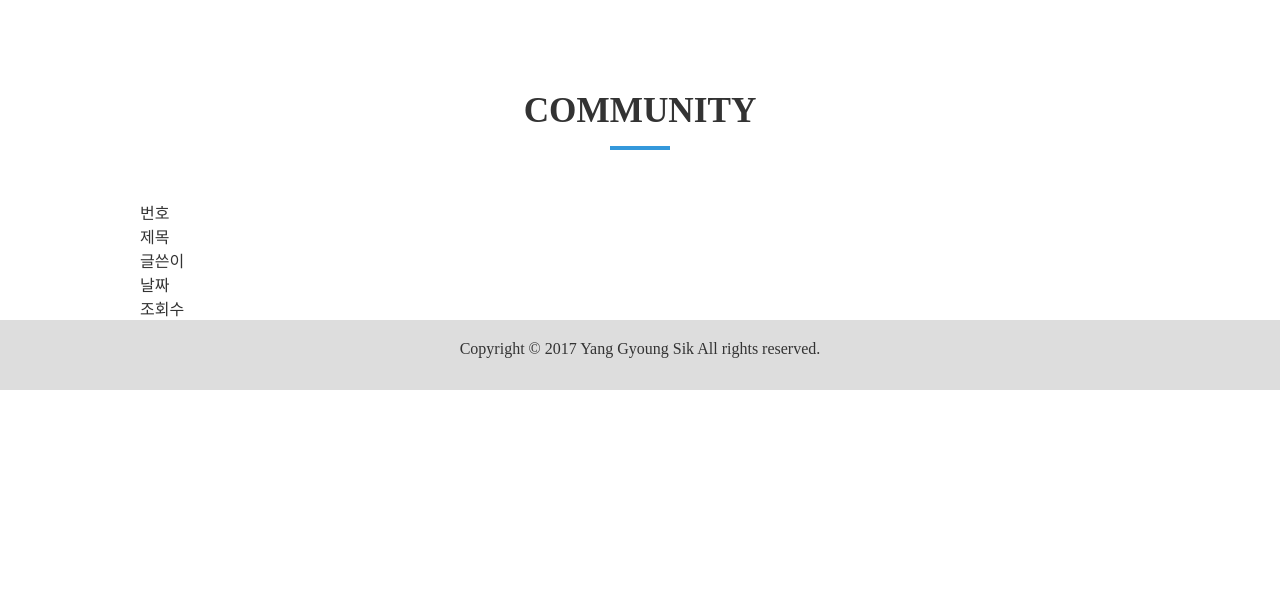
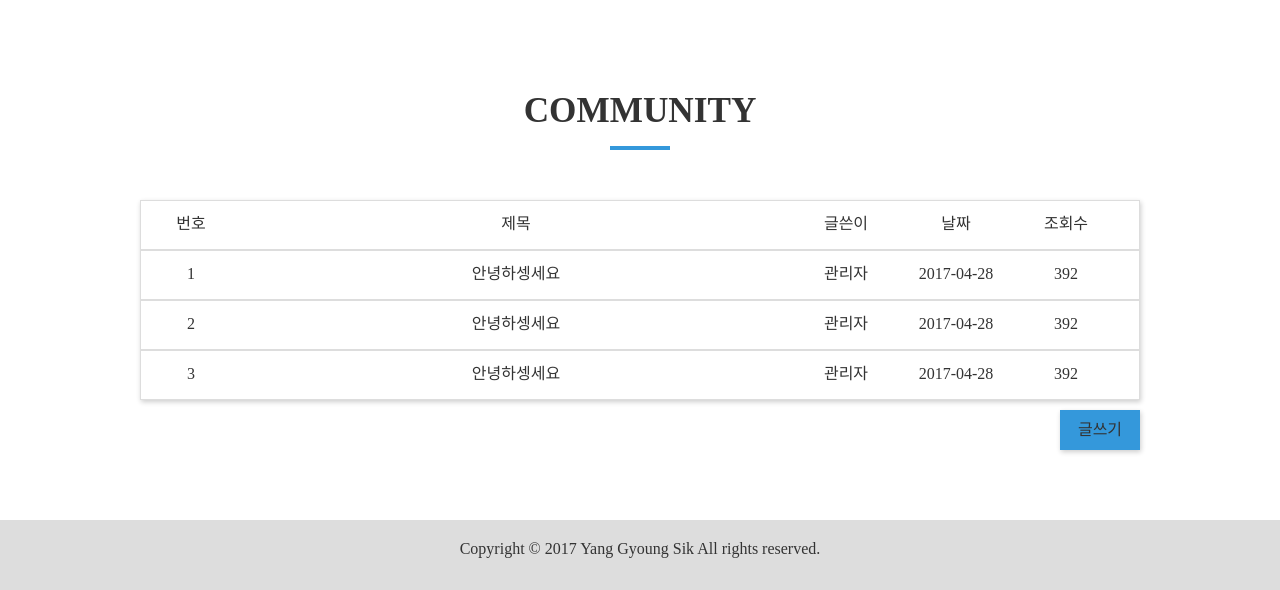
Before and after one commit to 990907yang/htdocs_portfolio, a PHP site: page / in a window 1280 px wide. Shown: the part 344-934 px from the top of the page. Before the commit the page ends 734 px from the top, so only its background shows below. Run offline with PHP 8.4, Linux system fonts and the light colour scheme.

Commit message:
게시판 더 수정

```diff
--- a/index.php
+++ b/index.php
@@ -135,14 +135,30 @@
 					</div>
 					<div class="tb_body">
 						<ul class="list">
-							<li class="number"></li>
-							<li class="title"></li>
-							<li class="writer"></li>
-							<li class="date"></li>
-							<li class="count"></li>
+							<li class="number">1</li>
+							<li class="title"><a href="">안녕하셍세요</a></li>
+							<li class="writer">관리자</li>
+							<li class="date">2017-04-28</li>
+							<li class="count">392</li>
+						</ul>
+						<ul class="list">
+							<li class="number">2</li>
+							<li class="title"><a href="">안녕하셍세요</a></li>
+							<li class="writer">관리자</li>
+							<li class="date">2017-04-28</li>
+							<li class="count">392</li>
+						</ul>
+						<ul class="list">
+							<li class="number">3</li>
+							<li class="title"><a href="">안녕하셍세요</a></li>
+							<li class="writer">관리자</li>
+							<li class="date">2017-04-28</li>
+							<li class="count">392</li>
 						</ul>
 					</div>
 				</div>
+
+				<a href="write.php">글쓰기</a>
 			</div>
 		</section>
 		<!-- footer -->
--- a/src/css/style.css
+++ b/src/css/style.css
@@ -61,8 +61,31 @@ section.on { display: block; }
 .cont > p > span { font-weight: bold; color: rgba(0,0,0, .7); }
 
 /*community*/
-.board { width: 1000px; margin: 0 auto; margin-top: 50px; }
+.table { box-shadow: 1px 2px 5px 0px rgba(0,0,0,.2); }
+.board { width: 1000px; margin: 0 auto; margin-top: 50px; margin-bottom: 70px;}
+.board > a { color: #333; float: right; margin-top: 10px; width: 80px; height: 40px; text-align: center; line-height: 40px; background: #3498db; box-shadow: 1px 2px 5px 0px rgba(0,0,0,.2); }
+.board > a:hover { background: #ddd; }
 
+.tb_head { border: 1px solid #ddd; height: 50px; line-height: 45px; }
+.tb_head ul li { float: left; text-align: center; }
+.tb_head ul li:nth-child(1) { width: 100px; }
+.tb_head ul li:nth-child(2) { width: 550px; }
+.tb_head ul li:nth-child(3) { width: 110px; }
+.tb_head ul li:nth-child(4) { width: 110px; }
+.tb_head ul li:nth-child(5) { width: 110px; }
+
+.list { border: 1px solid #ddd; height: 50px; line-height: 45px; }
+.list:hover { background: #ddd; }
+
+.list li { float: left; text-align: center; }
+.list li:nth-child(1) { width: 100px; }
+.list li:nth-child(2) { width: 550px; }
+.list li:nth-child(3) { width: 110px; }
+.list li:nth-child(4) { width: 110px; }
+.list li:nth-child(5) { width: 110px; }
+
+.title a { color: #333; }
+.title a:hover { text-decoration: underline; }
 /*footer*/
 #footer { width: 100%; height: 70px; background: #ddd; }
 #footer p { text-align: center; padding-top: 20px; }
```
Also changed, not shown: src/community/db.php (line endings or trailing spaces), src/js/app.js (line endings or trailing spaces), src/js/jquery.js.
